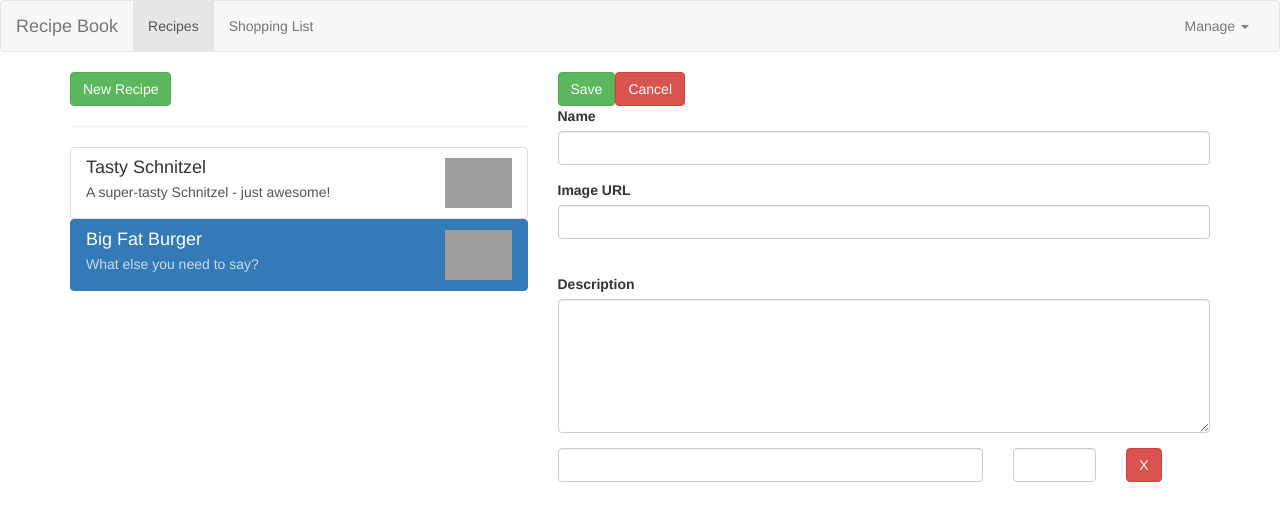
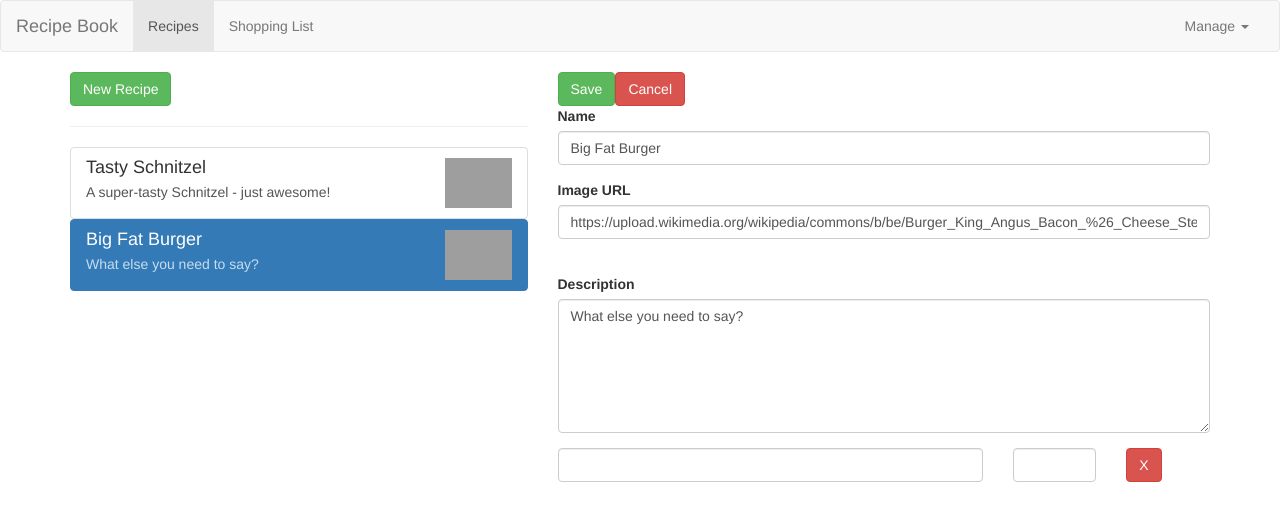
Before and after one commit to nimishawilson/learn-angular-course-project, an Angular app: page /recipes/1/edit in a window 1280 px wide. Shown: the top 520 px of the page. Built offline with nearby package versions, Linux system fonts and the light colour scheme; grey boxes are pictures that could not be loaded.

Commit message:
syncing html with form

```diff
--- a/src/app/app.module.ts
+++ b/src/app/app.module.ts
@@ -1,6 +1,6 @@
 import { BrowserModule } from '@angular/platform-browser';
 import { NgModule } from '@angular/core';
-import { FormsModule }   from '@angular/forms';
+import { FormsModule, ReactiveFormsModule }   from '@angular/forms';
 
 import { AppRoutingModule } from './app-routing.module';
 import { AppComponent } from './app.component';
@@ -33,7 +33,8 @@
   imports: [
     BrowserModule,
     AppRoutingModule,
-    FormsModule
+    FormsModule,
+    ReactiveFormsModule
   ],
   providers: [ShoppingListService],
   bootstrap: [AppComponent]
--- a/src/app/recipes/recipe-edit/recipe-edit.component.html
+++ b/src/app/recipes/recipe-edit/recipe-edit.component.html
@@ -1,6 +1,6 @@
 <div class="row">
     <div class="col-xs-12">
-        <form>
+        <form [formGroup]="recipeForm" (ngSubmit)="onSubmit()">
             <div class="row">
                 <div class="col-xs-12">
                     <button type="submit" class="btn btn-success"> Save </button>
@@ -11,7 +11,7 @@
                 <div class="col-xs-12">
                     <div class="form-group">
                         <label for="name"> Name </label>
-                        <input type="text" id="name" class="form-control">
+                        <input type="text" id="name" formControlName="name" class="form-control">
                     </div>
                 </div>
             </div>
@@ -19,7 +19,7 @@
                 <div class="col-xs-12">
                     <div class="form-group">
                         <label for="imagePath"> Image URL </label>
-                        <input type="text" id="imagePath" class="form-control">
+                        <input type="text" id="imagePath" formControlName="imagePath" class="form-control">
                     </div>
                 </div>
             </div>
@@ -32,7 +32,7 @@
                 <div class="col-xs-12">
                     <div class="form-group">
                         <label for="description"> Description </label>
-                        <textarea type="text" id="description" class="form-control" rows="6"> </textarea>
+                        <textarea type="text" id="description" formControlName="description" class="form-control" rows="6"> </textarea>
                     </div>
                 </div>
             </div>
--- a/src/app/recipes/recipe-edit/recipe-edit.component.ts
+++ b/src/app/recipes/recipe-edit/recipe-edit.component.ts
@@ -26,6 +26,7 @@
         );
   }
 
+
   private initForm(){
     let recipeName = '';
     let recipeImagePath = '';
@@ -44,4 +45,8 @@
     });
   }
 
+    onSubmit(){
+    console.log(this.recipeForm);
+  }
+
 }
```
